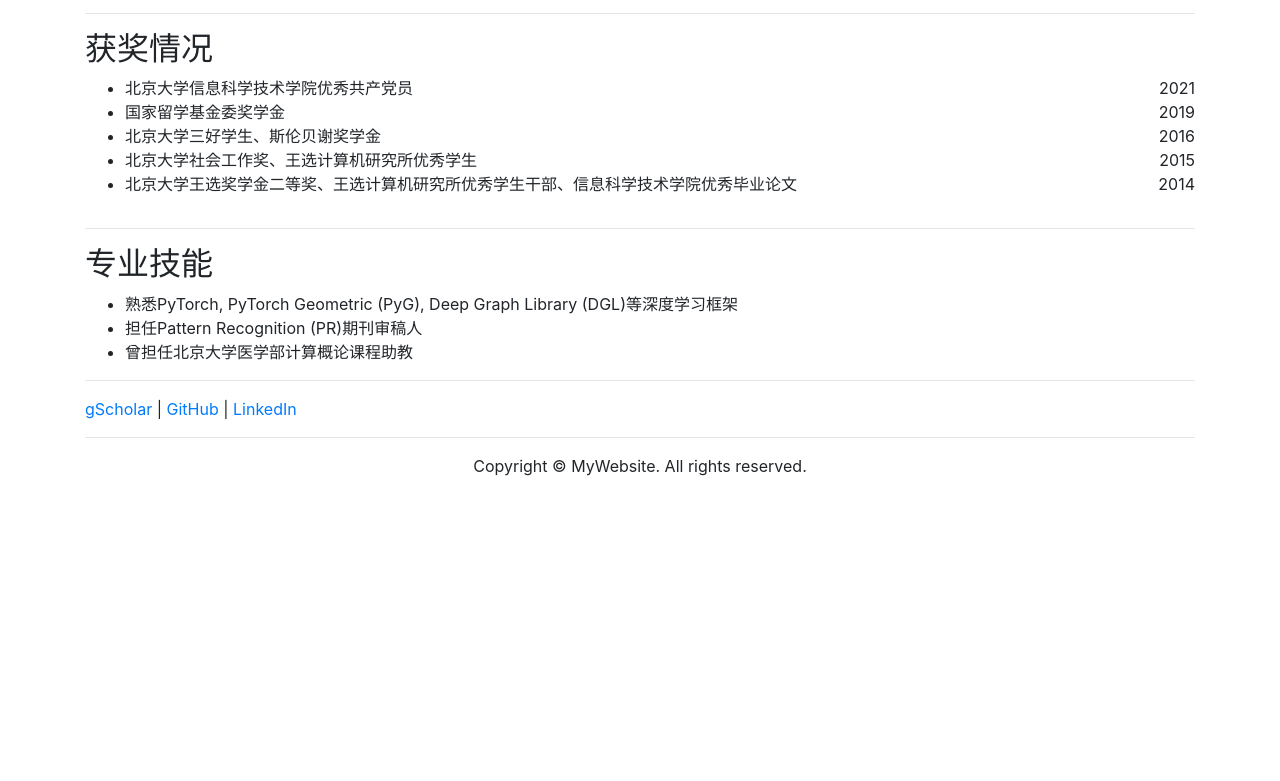
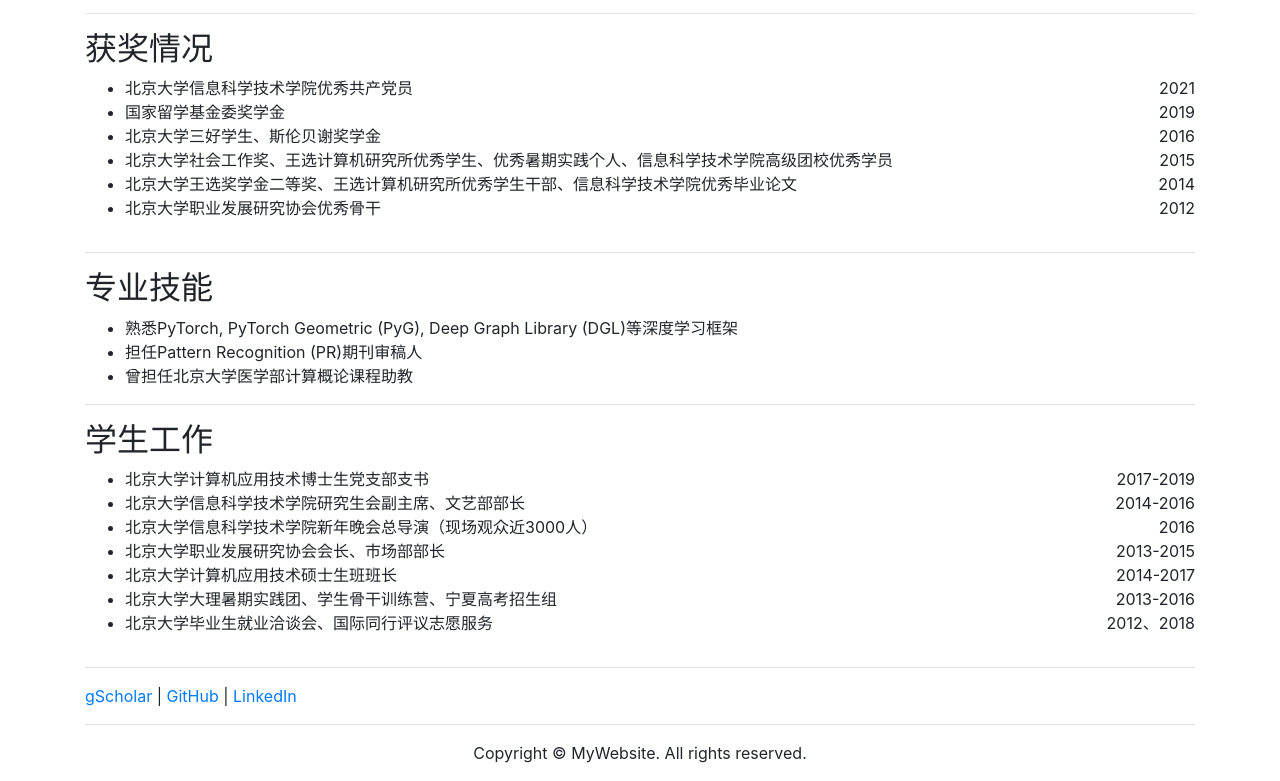
Before and after one commit to bestwei/bestwei.github.io, a plain HTML site: page index.html in a window 1280 px wide. Shown: the part 2231-3012 px from the top of the page. Before the commit the page ends 2725 px from the top, so only its background shows below. Drawn offline with Linux system fonts and the light colour scheme.

Commit message:
Update Experiences

```diff
--- a/index.html
+++ b/index.html
@@ -111,7 +111,7 @@
 			<li>
 				<b>Graph-based Semantic Keypoint Matching</b>
 				<br><b>Jingwei Qu</b>, Haibin Ling, Xiaoqing Lyu, and Zhi Tang
-				<br>IEEE Transactions on Circuits and Systems for Video Technology (<b>TCSVT</b>), 在投
+				<br>IEEE Transactions on Circuits and Systems for Video Technology (<b>TCSVT</b>), 在审
 			</li>
 			<li>
 				<b>Adaptive Edge Attention for Graph Matching with Outliers</b>
@@ -128,7 +128,7 @@
 				<b>A Retrieval System of Medicine Molecules Based on Graph Similarity</b>
 				<br><b>Jingwei Qu</b>, Xiaoqing Lyu, Chengcui Zhang, Penghui Sun, Xin Li, Bei Wang, and Zhi Tang,
 				<br>IEEE MultiMedia, 26(4): 17-27, 2019.
-				<br>[<a href="https://ieeexplore.ieee.org/abstract/document/8653966" target="_blank">paper</a>]
+				<br>[<a href="https://doi.org/10.1109/MMUL.2019.2902092" target="_blank">paper</a>]
 			</li>
 			<li>
 				<b>PharmKi: A Retrieval System of Chemical Structural Formula Based on Graph Similarity</b>
@@ -152,7 +152,7 @@
 				<b>GNDD: A Graph Neural Network-Based Method for Drug-Disease Association Prediction</b>
 				<br>Bei Wang, Xiaoqing Lyu, <b>Jingwei Qu</b>, Haowen Sun, Zehua Pan, and Zhi Tang
 				<br>IEEE International Conference on Bioinformatics and Biomedicine (<b>BIBM</b>), 2019.
-				<br>[<a href="https://ieeexplore.ieee.org/abstract/document/8983257" target="_blank">paper</a>]
+				<br>[<a href="https://doi.org/10.1109/BIBM47256.2019.8983257" target="_blank">paper</a>]
 			</li>
 		</ul>
       <hr>
@@ -182,8 +182,9 @@
                     <li>北京大学信息科学技术学院优秀共产党员</li>
 					<li>国家留学基金委奖学金</li>
 					<li>北京大学三好学生、斯伦贝谢奖学金</li>
-					<li>北京大学社会工作奖、王选计算机研究所优秀学生</li>
+					<li>北京大学社会工作奖、王选计算机研究所优秀学生、优秀暑期实践个人、信息科学技术学院高级团校优秀学员</li>
 					<li>北京大学王选奖学金二等奖、王选计算机研究所优秀学生干部、信息科学技术学院优秀毕业论文</li>
+                    <li>北京大学职业发展研究协会优秀骨干</li>
 				</ul>
 			</div>
 			<div class="col-2">
@@ -193,6 +194,7 @@
 					<li>2016</li>
 					<li>2015</li>
 					<li>2014</li>
+					<li>2012</li>
 				</ul>
 			</div>
 		</div>
@@ -203,6 +205,32 @@
 			<li>担任Pattern Recognition (PR)期刊审稿人</li>
             <li>曾担任北京大学医学部计算概论课程助教</li>
 		</ul>
+      <hr>
+      <h2>学生工作</h2>
+		<div class="row">
+			<div class="col-10">
+				<ul>
+                    <li>北京大学计算机应用技术博士生党支部支书</li>
+					<li>北京大学信息科学技术学院研究生会副主席、文艺部部长</li>
+                    <li>北京大学信息科学技术学院新年晚会总导演（现场观众近3000人）</li>
+					<li>北京大学职业发展研究协会会长、市场部部长</li>
+					<li>北京大学计算机应用技术硕士生班班长</li>
+                    <li>北京大学大理暑期实践团、学生骨干训练营、宁夏高考招生组</li>
+                    <li>北京大学毕业生就业洽谈会、国际同行评议志愿服务</li>
+				</ul>
+			</div>
+			<div class="col-2">
+				<ul class="text-right" type=none>
+                    <li>2017-2019</li>
+					<li>2014-2016</li>
+                    <li>2016</li>
+					<li>2013-2015</li>
+					<li>2014-2017</li>
+					<li>2013-2016</li>
+					<li>2012、2018</li>
+				</ul>
+			</div>
+		</div>
       <hr>
 		<a href="https://scholar.google.com/citations?user=rEyxTwIAAAAJ&hl=zh-CN" target="_blank">gScholar</a> |
         <a href="https://github.com/bestwei" target="_blank">GitHub</a> |
```
